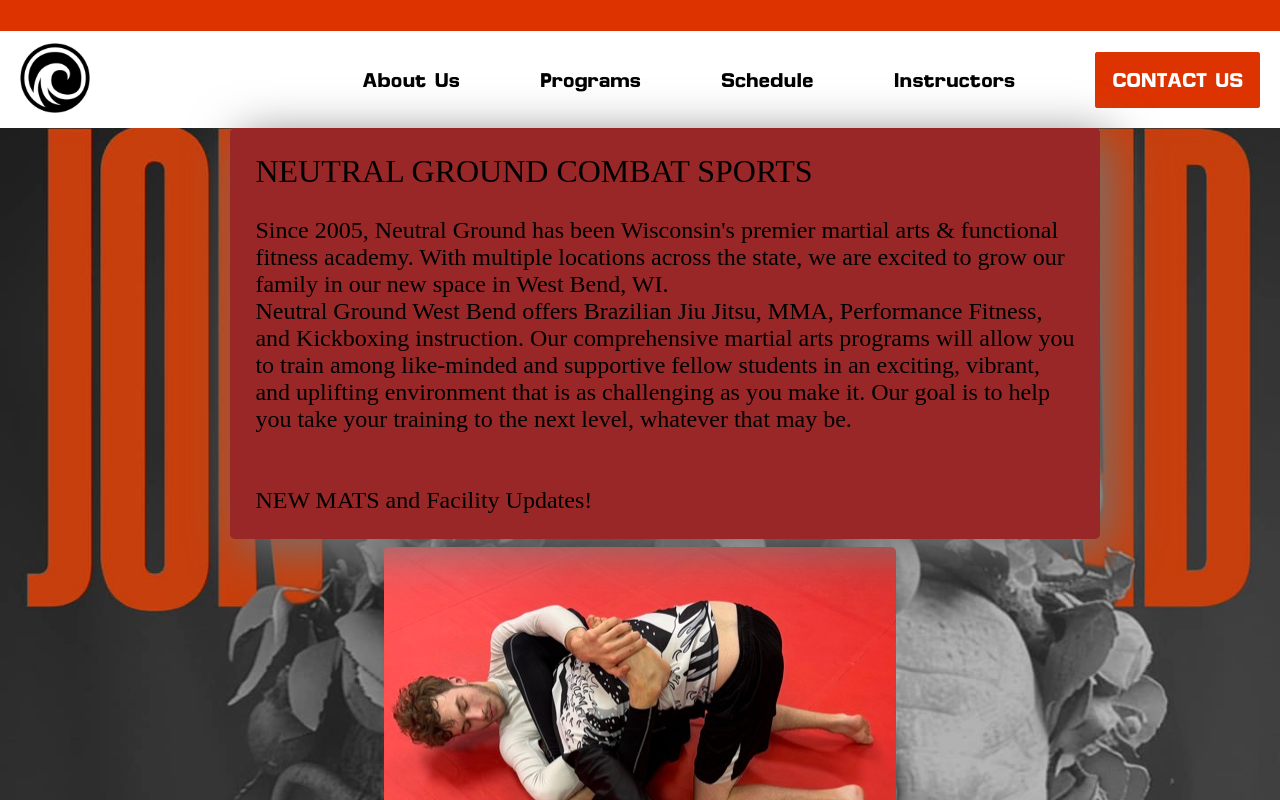
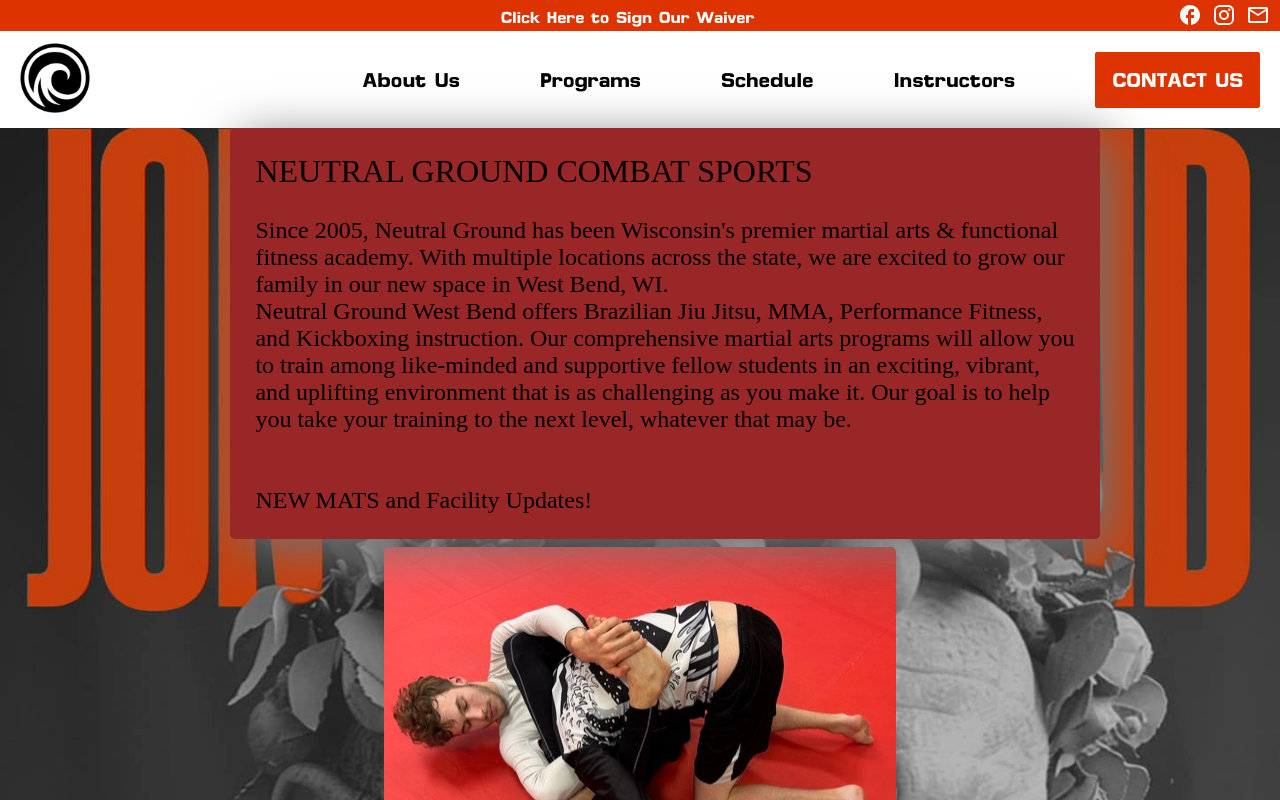
Before and after one commit to tyler314/ngcs-web-app, a React (Create React App) app: page / in a window 1280 px wide. Shown: the top 800 px of the page. Built offline with nearby package versions, Linux system fonts and the light colour scheme.

Commit message:
add waiver & social links to top banner

```diff
--- a/src/components/header/Header.css
+++ b/src/components/header/Header.css
@@ -10,29 +10,53 @@
   src: url('/src/fonts/microflf-bold.ttf') format('truetype'); /* Chrome 36+, Opera 23+, Firefox 39+, Safari 12+, iOS 10+ */
 }
 
-/* NEW */
 .header {
   height: 80px;
   background-color: #FFFFFF;
   display: flex;
-  padding: 0.5rem 0rem;
-  /* position:sticky; */
-  /* top:10px; */
   width: 100%;
-  padding-top: 40px;
-  /* z-index: 99; */
+  padding: 40px 0 0.5rem;
 }
 
 .banner {
   height: 15px;
   background-color: var(--ng-red);
+  padding: 0.5rem 0;
+  position: fixed;
+  width: 100%;
+  z-index: 99;
+}
+
+.banner-nav-link {
+  color: #FFFFFF;
+  text-decoration: none;
+  font-size: 16px;
+  font-family: 'MicroFLF', serif;
+  margin-right: 10px;
+}
+
+.banner-nav-link:hover {
+  text-decoration: underline;
+}
+
+.banner-content {
   display: flex;
-  padding: 0.5rem 0rem;
-  position: fixed;
-  /* top:0; */
+  align-items: center;
+  justify-content: space-between;
+  margin-top: -5px;
+}
+
+.banner-social {
+  margin-left: auto;
+  display: flex;
+}
+
+.banner-waiver {
+  display: flex;
+  align-items: center;
+  justify-content: center;
   width: 100%;
-  /* padding-top: 15px; */
-  z-index: 99;
+  margin-left: 87px;
 }
 
 .ng-logo-header {
@@ -42,7 +66,6 @@
   display: flex;
   justify-content: flex-start;
   width: 100%;
-  /* z-index: 99; */
 }
 
 /*  DESKTOP */
@@ -71,10 +94,8 @@
 .desktop-header ul {
   display: flex;
   list-style: none;
-  list-style-type: none;
   align-items: center;
-  font-family: 'MicroFLF';
-  list-style: none;
+  font-family: 'MicroFLF', serif;
   white-space: nowrap;
 }
 
@@ -100,10 +121,8 @@
 .mobile-header ul {
   display: flex;
   list-style: none;
-  list-style-type: none;
   align-items: center;
-  font-family: 'MicroFLF';
-  list-style: none;
+  font-family: 'MicroFLF', serif;
   white-space: nowrap;
 }
 
@@ -118,8 +137,7 @@
   .mobile-tab {
     display: flex;
     justify-content: space-between;
-    list-style: none;
-    list-style-type: none;
+    list-style: none none;
     align-items: center;
   }
 
@@ -127,7 +145,7 @@
     font-weight: 400;
     color: #000000;
     text-decoration: none;
-    font-family: 'MicroFLF';
+    font-family: 'MicroFLF', serif;
     font-size: 24px;
   }
 
--- a/src/components/header/Header.jsx
+++ b/src/components/header/Header.jsx
@@ -4,6 +4,9 @@
 import './Header.css'
 import { Menu, MenuItem, IconButton } from '@mui/material';
 import MenuIcon from '@mui/icons-material/Menu';
+import FacebookOutlinedIcon from '@mui/icons-material/FacebookOutlined';
+import InstagramIcon from '@mui/icons-material/Instagram';
+import EmailOutlinedIcon from '@mui/icons-material/EmailOutlined';
 
 
 function NGLogo() {
@@ -24,10 +27,38 @@
   )
 }
 // DESKTOP
-function Banner(props) {
+function BannerSocialComponent() {
+    return (
+        <div className='banner-social'>
+            <NavLink to="https://www.facebook.com/profile.php?id=100057586954258" exact className="banner-nav-link">
+                <FacebookOutlinedIcon/>
+            </NavLink>
+            <NavLink to="https://www.instagram.com/neutralgroundcombatsports/" exact className="banner-nav-link">
+                <InstagramIcon/>
+            </NavLink>
+            <a href={'mailto:info@westbendbjj.com'} className="banner-nav-link">
+                <EmailOutlinedIcon/>
+            </a>
+        </div>
+    )
+}
+
+function WaiverLinkComponent() {
+    return (
+        <div className='banner-waiver'>
+            <NavLink
+                to="https://ngwb-public-forms.s3.us-east-2.amazonaws.com/GymWaiver.pdf" exact
+                className='banner-nav-link'>
+                Click Here to Sign Our Waiver
+            </NavLink>
+        </div>
+    )
+}
+function Banner() {
   return (
-    <div>
-
+    <div className="banner-content">
+        <WaiverLinkComponent/>
+        <BannerSocialComponent/>
     </div>
   )
 }
```
Also changed, not shown: 1 other file (tests, documents, lock files or other folders).
